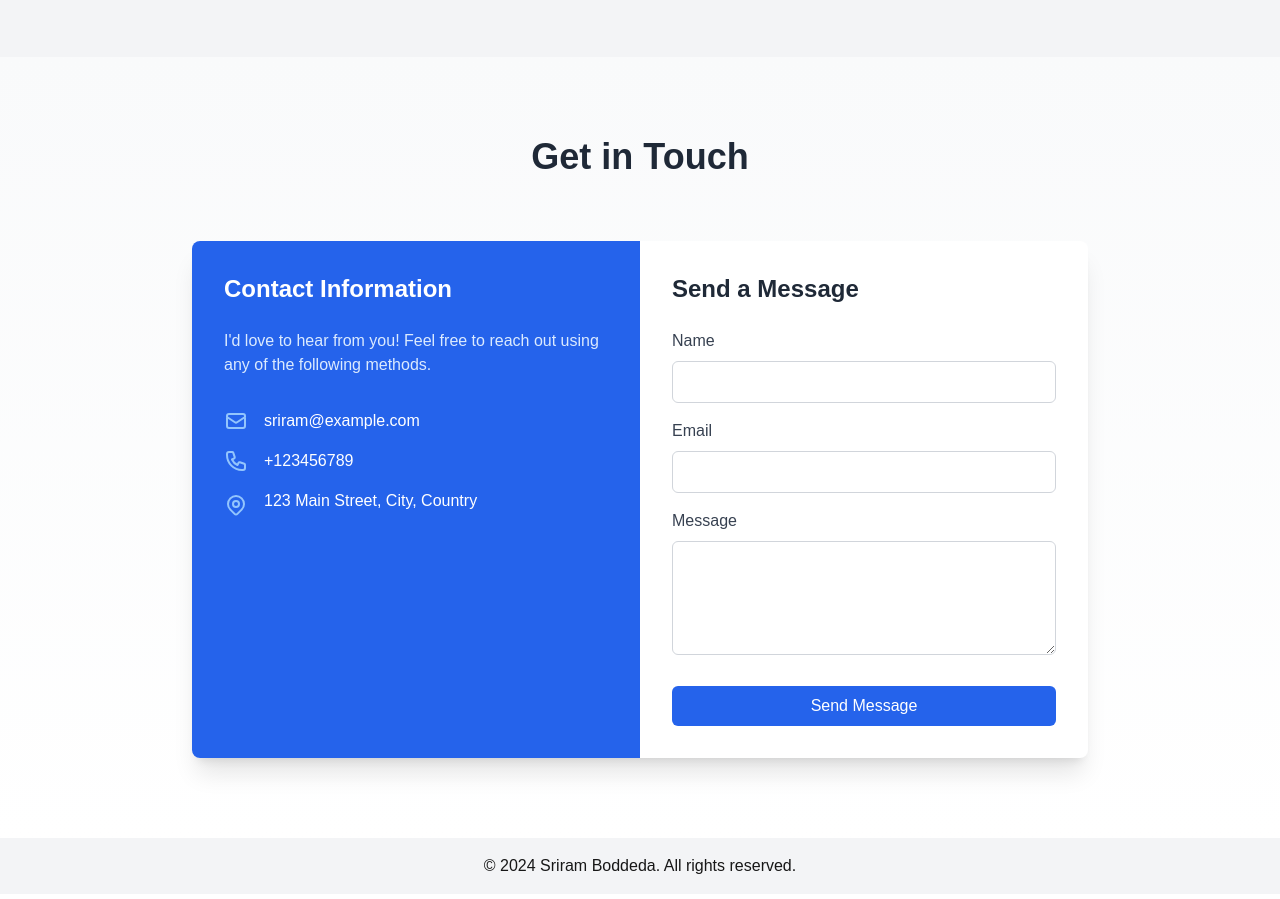
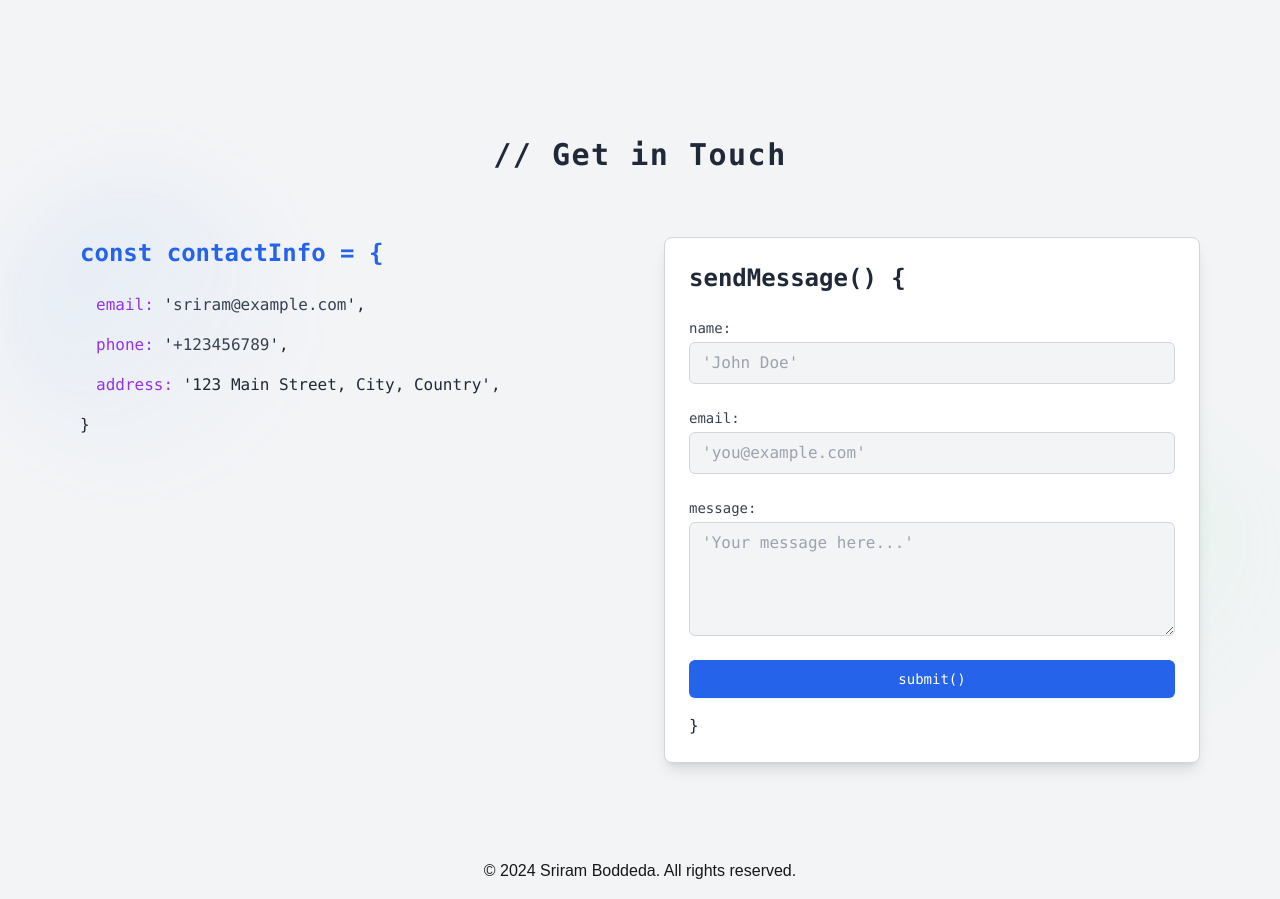
Before and after one commit to sriram-boddeda/sriram-boddeda.github.io, a Next.js app: page / in a window 1280 px wide. Shown: the part 5300-6199 px from the top of the page. Built offline with nearby package versions, Linux system fonts and the light colour scheme.

Commit message:
Refactor component styles and add new features

```diff
--- a/components/Contact.tsx
+++ b/components/Contact.tsx
@@ -1,6 +1,13 @@
 import React from "react";
 import { ContactData } from "../types/portfolioTypes";
 import { motion } from "framer-motion";
+import {
+  EnvelopeIcon,
+  PhoneIcon,
+  MapPinIcon,
+  UserIcon,
+  PencilSquareIcon,
+} from "@heroicons/react/24/solid";
 
 interface ContactProps {
   data: ContactData;
@@ -10,163 +17,93 @@ const Contact: React.FC<ContactProps> = ({ data }) => {
   return (
     <section
       id="contact"
-      className="py-20 bg-gradient-to-b from-gray-50 to-white dark:from-gray-900 dark:to-gray-800"
+      className="py-20 bg-gray-100 dark:bg-[#121212] text-gray-800 dark:text-[#dcdcdc]"
     >
-      <div className="container mx-auto px-4">
-        <motion.h2
-          className="text-4xl font-bold text-center mb-16 text-gray-800 dark:text-white"
-          initial={{ opacity: 0, y: -20 }}
+      <div className="container mx-auto px-6 md:px-12 lg:px-16 xl:px-20 relative">
+        {/* Background Elements */}
+        <div className="absolute inset-0 w-full h-full pointer-events-none">
+          <div className="absolute top-10 left-0 w-72 h-72 bg-gradient-to-br from-blue-400 to-transparent dark:from-blue-700 rounded-full opacity-10 dark:opacity-20 filter blur-2xl"></div>
+          <div className="absolute bottom-10 right-0 w-72 h-72 bg-gradient-to-br from-green-400 to-transparent dark:from-green-700 rounded-full opacity-10 dark:opacity-20 filter blur-2xl"></div>
+        </div>
+
+        <motion.div
+          initial={{ opacity: 0, y: 50 }}
           animate={{ opacity: 1, y: 0 }}
-          transition={{ duration: 0.5 }}
+          transition={{ duration: 0.8 }}
+          className="relative z-10"
         >
-          Get in Touch
-        </motion.h2>
-        <motion.div
-          className="max-w-4xl mx-auto bg-white dark:bg-gray-700 rounded-lg shadow-xl overflow-hidden"
-          initial={{ opacity: 0, y: 20 }}
-          animate={{ opacity: 1, y: 0 }}
-          transition={{ duration: 0.5, delay: 0.2 }}
-        >
-          <div className="grid grid-cols-1 md:grid-cols-2">
-            <div className="p-8 bg-blue-600 dark:bg-blue-800 text-white">
-              <h3 className="text-2xl font-semibold mb-6">
-                Contact Information
+          <h2 className="text-3xl font-mono font-semibold tracking-wider text-gray-800 dark:text-[#dcdcdc] mb-16 text-center">
+            // Get in Touch
+          </h2>
+
+          {/* Responsive Layout for Contact Information and Form */}
+          <div className="grid grid-cols-1 lg:grid-cols-2 gap-12">
+            {/* Contact Information */}
+            <motion.div
+              className="font-mono"
+              initial={{ opacity: 0, x: -20 }}
+              animate={{ opacity: 1, x: 0 }}
+              transition={{ duration: 0.5, delay: 0.2 }}
+            >
+              <h3 className="text-2xl font-semibold text-blue-600 dark:text-blue-400 mb-6">
+                const contactInfo = {"{"}
               </h3>
-              <p className="mb-8 text-blue-100">
-                I&apos;d love to hear from you! Feel free to reach out using any of
-                the following methods.
-              </p>
-              <ul className="space-y-4">
+              <div className="pl-4 space-y-4">
                 {data.email && (
-                  <li className="flex items-center">
-                    <svg
-                      className="w-6 h-6 mr-4 text-blue-300"
-                      fill="none"
-                      stroke="currentColor"
-                      viewBox="0 0 24 24"
-                      xmlns="http://www.w3.org/2000/svg"
-                    >
-                      <path
-                        strokeLinecap="round"
-                        strokeLinejoin="round"
-                        strokeWidth="2"
-                        d="M3 8l7.89 5.26a2 2 0 002.22 0L21 8M5 19h14a2 2 0 002-2V7a2 2 0 00-2-2H5a2 2 0 00-2 2v10a2 2 0 002 2z"
-                      ></path>
-                    </svg>
+                  <p>
+                    <span className="text-purple-600 dark:text-purple-400">
+                      email:
+                    </span>{" "}
+                    '
                     <a
                       href={`mailto:${data.email}`}
-                      className="hover:underline"
+                      className="text-gray-700 dark:text-gray-300 hover:text-blue-600 dark:hover:text-blue-400 transition-colors"
                     >
                       {data.email}
                     </a>
-                  </li>
+                    ',
+                  </p>
                 )}
                 {data.phone && (
-                  <li className="flex items-center">
-                    <svg
-                      className="w-6 h-6 mr-4 text-blue-300"
-                      fill="none"
-                      stroke="currentColor"
-                      viewBox="0 0 24 24"
-                      xmlns="http://www.w3.org/2000/svg"
+                  <p>
+                    <span className="text-purple-600 dark:text-purple-400">
+                      phone:
+                    </span>{" "}
+                    '
+                    <a
+                      href={`tel:${data.phone}`}
+                      className="text-gray-700 dark:text-gray-300 hover:text-blue-600 dark:hover:text-blue-400 transition-colors"
                     >
-                      <path
-                        strokeLinecap="round"
-                        strokeLinejoin="round"
-                        strokeWidth="2"
-                        d="M3 5a2 2 0 012-2h3.28a1 1 0 01.948.684l1.498 4.493a1 1 0 01-.502 1.21l-2.257 1.13a11.042 11.042 0 005.516 5.516l1.13-2.257a1 1 0 011.21-.502l4.493 1.498a1 1 0 01.684.949V19a2 2 0 01-2 2h-1C9.716 21 3 14.284 3 6V5z"
-                      ></path>
-                    </svg>
-                    <a href={`tel:${data.phone}`} className="hover:underline">
                       {data.phone}
                     </a>
-                  </li>
+                    ',
+                  </p>
                 )}
                 {data.address && (
-                  <li className="flex items-start">
-                    <svg
-                      className="w-6 h-6 mr-4 mt-1 text-blue-300"
-                      fill="none"
-                      stroke="currentColor"
-                      viewBox="0 0 24 24"
-                      xmlns="http://www.w3.org/2000/svg"
-                    >
-                      <path
-                        strokeLinecap="round"
-                        strokeLinejoin="round"
-                        strokeWidth="2"
-                        d="M17.657 16.657L13.414 20.9a1.998 1.998 0 01-2.827 0l-4.244-4.243a8 8 0 1111.314 0z"
-                      ></path>
-                      <path
-                        strokeLinecap="round"
-                        strokeLinejoin="round"
-                        strokeWidth="2"
-                        d="M15 11a3 3 0 11-6 0 3 3 0 016 0z"
-                      ></path>
-                    </svg>
-                    <span>{data.address}</span>
-                  </li>
+                  <p>
+                    <span className="text-purple-600 dark:text-purple-400">
+                      address:
+                    </span>{" "}
+                    '{data.address}',
+                  </p>
                 )}
-              </ul>
-            </div>
-            <div className="p-8">
-              <h3 className="text-2xl font-semibold mb-6 text-gray-800 dark:text-white">
-                Send a Message
+              </div>
+              <p className="mt-4">{"}"}</p>
+            </motion.div>
+
+            {/* Form Container */}
+            <motion.div
+              className="bg-white dark:bg-[#1e1e1e] p-6 rounded-lg shadow-lg border border-gray-300 dark:border-gray-700"
+              initial={{ opacity: 0, x: 20 }}
+              animate={{ opacity: 1, x: 0 }}
+              transition={{ duration: 0.5, delay: 0.4 }}
+            >
+              <h3 className="text-2xl font-mono font-semibold mb-6 text-gray-800 dark:text-[#dcdcdc]">
+                sendMessage() {"{"}
               </h3>
-              <form>
-                <div className="mb-4">
-                  <label
-                    htmlFor="name"
-                    className="block text-gray-700 dark:text-gray-300 font-medium mb-2"
-                  >
-                    Name
-                  </label>
-                  <input
-                    type="text"
-                    id="name"
-                    name="name"
-                    className="w-full px-3 py-2 border border-gray-300 dark:border-gray-600 rounded-md focus:outline-none focus:ring-2 focus:ring-blue-500 dark:bg-gray-800 dark:text-white"
-                    required
-                  />
-                </div>
-                <div className="mb-4">
-                  <label
-                    htmlFor="email"
-                    className="block text-gray-700 dark:text-gray-300 font-medium mb-2"
-                  >
-                    Email
-                  </label>
-                  <input
-                    type="email"
-                    id="email"
-                    name="email"
-                    className="w-full px-3 py-2 border border-gray-300 dark:border-gray-600 rounded-md focus:outline-none focus:ring-2 focus:ring-blue-500 dark:bg-gray-800 dark:text-white"
-                    required
-                  />
-                </div>
-                <div className="mb-6">
-                  <label
-                    htmlFor="message"
-                    className="block text-gray-700 dark:text-gray-300 font-medium mb-2"
-                  >
-                    Message
-                  </label>
-                  <textarea
-                    id="message"
-                    name="message"
-                    rows={4}
-                    className="w-full px-3 py-2 border border-gray-300 dark:border-gray-600 rounded-md focus:outline-none focus:ring-2 focus:ring-blue-500 dark:bg-gray-800 dark:text-white"
-                    required
-                  ></textarea>
-                </div>
-                <button
-                  type="submit"
-                  className="w-full bg-blue-600 text-white py-2 px-4 rounded-md hover:bg-blue-700 transition duration-300"
-                >
-                  Send Message
-                </button>
-              </form>
-            </div>
+              <ContactForm />
+              <p className="mt-4 font-mono">{"}"}</p>
+            </motion.div>
           </div>
         </motion.div>
       </div>
@@ -174,4 +111,82 @@ const Contact: React.FC<ContactProps> = ({ data }) => {
   );
 };
 
+function ContactForm() {
+  const handleSubmit = (e: React.FormEvent<HTMLFormElement>) => {
+    e.preventDefault();
+    // Handle form submission logic here
+    console.log("Form submitted");
+  };
+
+  return (
+    <form onSubmit={handleSubmit} className="space-y-6 font-mono">
+      <div>
+        <label
+          htmlFor="name"
+          className="block text-sm font-medium text-gray-700 dark:text-gray-300 mb-1"
+        >
+          name:
+        </label>
+        <input
+          type="text"
+          id="name"
+          name="name"
+          className="block w-full px-3 py-2 text-gray-700 bg-gray-100 border border-gray-300 rounded-md
+                     focus:outline-none focus:ring-2 focus:ring-blue-500 focus:border-blue-500
+                     dark:bg-gray-700 dark:border-gray-600 dark:text-white"
+          placeholder="'John Doe'"
+          required
+        />
+      </div>
+
+      <div>
+        <label
+          htmlFor="email"
+          className="block text-sm font-medium text-gray-700 dark:text-gray-300 mb-1"
+        >
+          email:
+        </label>
+        <input
+          type="email"
+          id="email"
+          name="email"
+          className="block w-full px-3 py-2 text-gray-700 bg-gray-100 border border-gray-300 rounded-md
+                     focus:outline-none focus:ring-2 focus:ring-blue-500 focus:border-blue-500
+                     dark:bg-gray-700 dark:border-gray-600 dark:text-white"
+          placeholder="'you@example.com'"
+          required
+        />
+      </div>
+
+      <div>
+        <label
+          htmlFor="message"
+          className="block text-sm font-medium text-gray-700 dark:text-gray-300 mb-1"
+        >
+          message:
+        </label>
+        <textarea
+          id="message"
+          name="message"
+          rows={4}
+          className="block w-full px-3 py-2 text-gray-700 bg-gray-100 border border-gray-300 rounded-md
+                     focus:outline-none focus:ring-2 focus:ring-blue-500 focus:border-blue-500
+                     dark:bg-gray-700 dark:border-gray-600 dark:text-white"
+          placeholder="'Your message here...'"
+          required
+        ></textarea>
+      </div>
+
+      <div>
+        <button
+          type="submit"
+          className="w-full flex justify-center py-2 px-4 border border-transparent rounded-md shadow-sm text-sm font-medium text-white bg-blue-600 hover:bg-blue-700 focus:outline-none focus:ring-2 focus:ring-offset-2 focus:ring-blue-500 transition-colors duration-300"
+        >
+          submit()
+        </button>
+      </div>
+    </form>
+  );
+}
+
 export default Contact;
```
